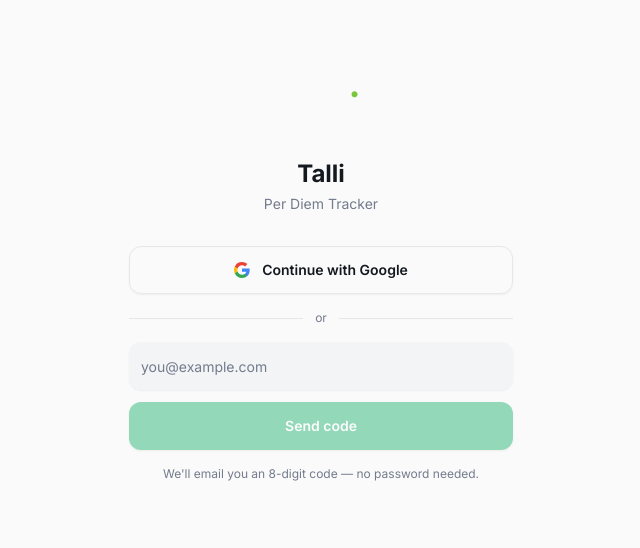
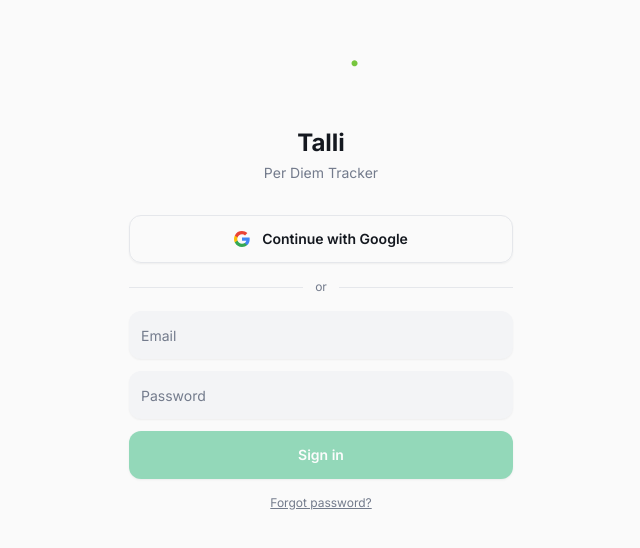
Before and after one commit to damatulli87/talli, a React (Vite) app: page / in a window 1280 px wide. Shown: the part 118-666 px from the top of the page, without its empty margins (319-959 px from the left). Built offline with nearby package versions, Linux system fonts and the light colour scheme; no server answers.

Commit message:
Switch to email+password login for PWA support

```diff
--- a/src/pages/Login.jsx
+++ b/src/pages/Login.jsx
@@ -6,41 +6,28 @@ import { toast } from 'sonner'
 
 export default function Login() {
   const [email, setEmail] = useState('')
-  const [code, setCode] = useState('')
-  const [step, setStep] = useState('email') // 'email' | 'code'
+  const [password, setPassword] = useState('')
   const [loading, setLoading] = useState(false)
+  const [resetSent, setResetSent] = useState(false)
+  const [showReset, setShowReset] = useState(false)
 
-  const handleSendCode = async (e) => {
+  const handleSignIn = async (e) => {
     e.preventDefault()
-    if (!email) return
     setLoading(true)
-    // No emailRedirectTo → Supabase sends an 8-digit numeric code instead of a magic link
-    const { error } = await supabase.auth.signInWithOtp({
-      email: email.trim(),
+    const { error } = await supabase.auth.signInWithPassword({ email: email.trim(), password })
+    setLoading(false)
+    if (error) toast.error('Incorrect email or password')
+  }
+
+  const handleForgotPassword = async (e) => {
+    e.preventDefault()
+    setLoading(true)
+    const { error } = await supabase.auth.resetPasswordForEmail(email.trim(), {
+      redirectTo: window.location.origin,
     })
     setLoading(false)
-    if (error) {
-      toast.error(error.message)
-    } else {
-      setStep('code')
-      toast.success('Code sent — check your email')
-    }
-  }
-
-  const handleVerifyCode = async (e) => {
-    e.preventDefault()
-    if (!code) return
-    setLoading(true)
-    const { error } = await supabase.auth.verifyOtp({
-      email: email.trim(),
-      token: code.trim(),
-      type: 'email',
-    })
-    setLoading(false)
-    if (error) {
-      toast.error('Invalid or expired code — try again')
-    }
-    // on success, onAuthStateChange in AuthContext fires and logs you in
+    if (error) toast.error(error.message)
+    else setResetSent(true)
   }
 
   const handleGoogle = async () => {
@@ -50,10 +37,50 @@ export default function Login() {
     })
   }
 
+  if (showReset) {
     return (
       <div className="min-h-screen bg-background flex items-center justify-center px-6">
         <div className="w-full max-w-sm">
+          <h1 className="text-2xl font-bold text-foreground text-center mb-1">Reset Password</h1>
+          <p className="text-sm text-muted-foreground text-center mb-8">
+            We'll email you a link to set a new password
+          </p>
+          {resetSent ? (
+            <div className="rounded-2xl bg-primary/10 border border-primary/20 p-6 text-center">
+              <p className="text-sm font-semibold text-primary mb-1">Check your email</p>
+              <p className="text-xs text-muted-foreground">
+                Click the reset link in your email, set a new password, then come back and sign in.
+              </p>
+            </div>
+          ) : (
+            <form onSubmit={handleForgotPassword} className="space-y-3">
+              <Input
+                type="email"
+                placeholder="you@example.com"
+                value={email}
+                onChange={(e) => setEmail(e.target.value)}
+                className="h-12 rounded-xl bg-muted border-0"
+                required
+              />
+              <Button type="submit" disabled={loading} className="w-full h-12 rounded-xl font-semibold">
+                {loading ? 'Sending…' : 'Send reset link'}
+              </Button>
+            </form>
+          )}
+          <button
+            className="w-full mt-4 text-xs text-muted-foreground underline"
+            onClick={() => { setShowReset(false); setResetSent(false) }}
+          >
+            Back to sign in
+          </button>
+        </div>
+      </div>
+    )
+  }
 
+  return (
+    <div className="min-h-screen bg-background flex items-center justify-center px-6">
+      <div className="w-full max-w-sm">
         {/* Logo */}
         <div className="flex justify-center mb-8">
           <svg version="1.1" viewBox="0 0 1988 791" height="44" style={{ width: 'auto' }} xmlns="http://www.w3.org/2000/svg">
@@ -64,7 +91,6 @@ export default function Login() {
         <h1 className="text-2xl font-bold text-foreground text-center mb-1">Talli</h1>
         <p className="text-sm text-muted-foreground text-center mb-8">Per Diem Tracker</p>
 
-        {step === 'email' ? (
         <div className="space-y-4">
           <Button
             type="button"
@@ -87,67 +113,39 @@ export default function Login() {
             <div className="flex-1 h-px bg-border" />
           </div>
 
-            <form onSubmit={handleSendCode} className="space-y-3">
+          <form onSubmit={handleSignIn} className="space-y-3">
             <Input
               type="email"
-                placeholder="you@example.com"
+              placeholder="Email"
               value={email}
               onChange={(e) => setEmail(e.target.value)}
               className="h-12 rounded-xl bg-muted border-0"
               required
             />
-              <Button
-                type="submit"
-                disabled={loading || !email}
-                className="w-full h-12 rounded-xl font-semibold"
-              >
-                {loading ? 'Sending…' : 'Send code'}
-              </Button>
-            </form>
-
-            <p className="text-center text-xs text-muted-foreground">
-              We'll email you an 8-digit code — no password needed.
-            </p>
-          </div>
-        ) : (
-          <div className="space-y-4">
-            <div className="rounded-2xl bg-primary/10 border border-primary/20 p-4 text-center">
-              <p className="text-sm font-semibold text-primary mb-0.5">Check your email</p>
-              <p className="text-xs text-muted-foreground">
-                Enter the 8-digit code sent to{' '}
-                <span className="font-medium text-foreground">{email}</span>
-              </p>
-            </div>
-
-            <form onSubmit={handleVerifyCode} className="space-y-3">
             <Input
-                type="text"
-                inputMode="numeric"
-                placeholder="12345678"
-                value={code}
-                onChange={(e) => setCode(e.target.value.replace(/\D/g, '').slice(0, 8))}
-                className="h-14 rounded-xl bg-muted border-0 text-center text-2xl font-bold tracking-widest"
-                autoFocus
-                maxLength={8}
+              type="password"
+              placeholder="Password"
+              value={password}
+              onChange={(e) => setPassword(e.target.value)}
+              className="h-12 rounded-xl bg-muted border-0"
               required
             />
             <Button
               type="submit"
-                disabled={loading || code.length < 8}
+              disabled={loading || !email || !password}
               className="w-full h-12 rounded-xl font-semibold"
             >
-                {loading ? 'Verifying…' : 'Sign in'}
+              {loading ? 'Signing in…' : 'Sign in'}
             </Button>
           </form>
 
           <button
             className="w-full text-xs text-muted-foreground underline"
-              onClick={() => { setStep('email'); setCode('') }}
+            onClick={() => setShowReset(true)}
           >
-              Use a different email
+            Forgot password?
           </button>
         </div>
-        )}
       </div>
     </div>
   )
```
Lines whose indentation alone changed are shown as unchanged.
